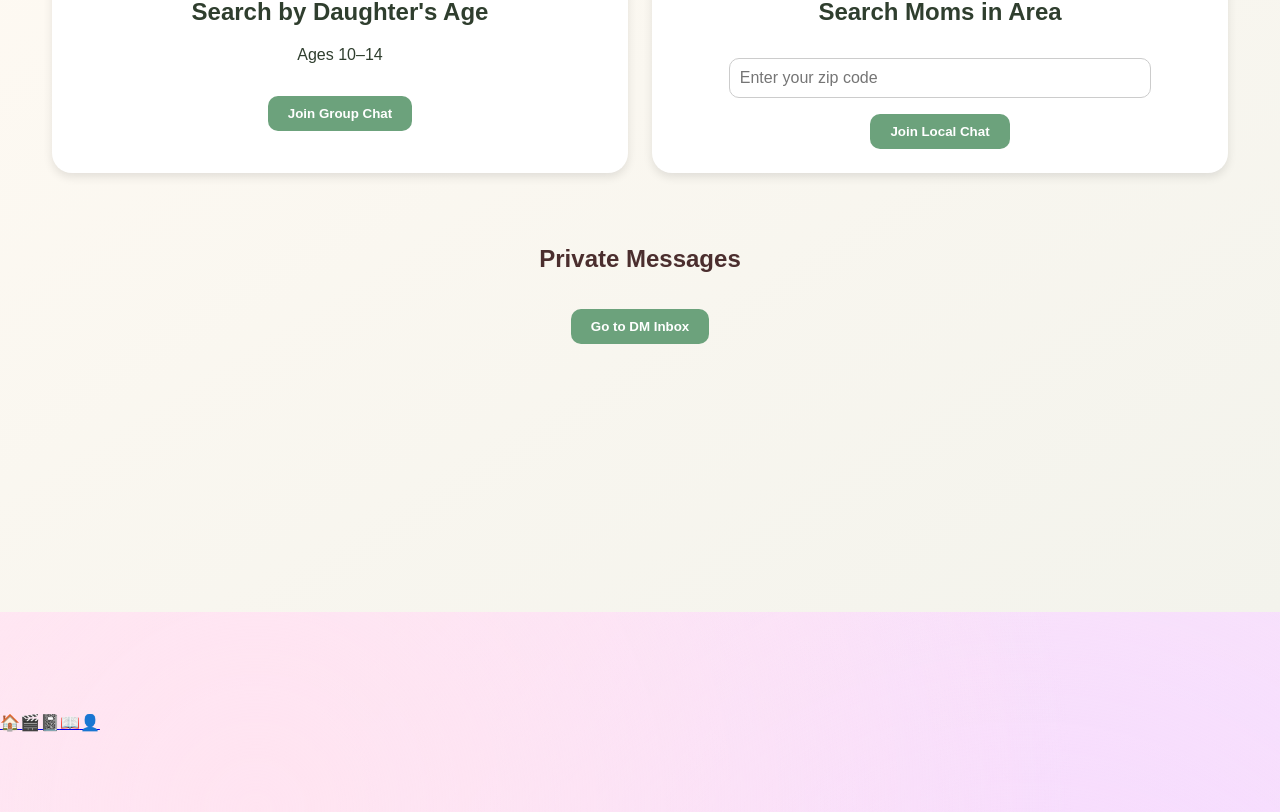
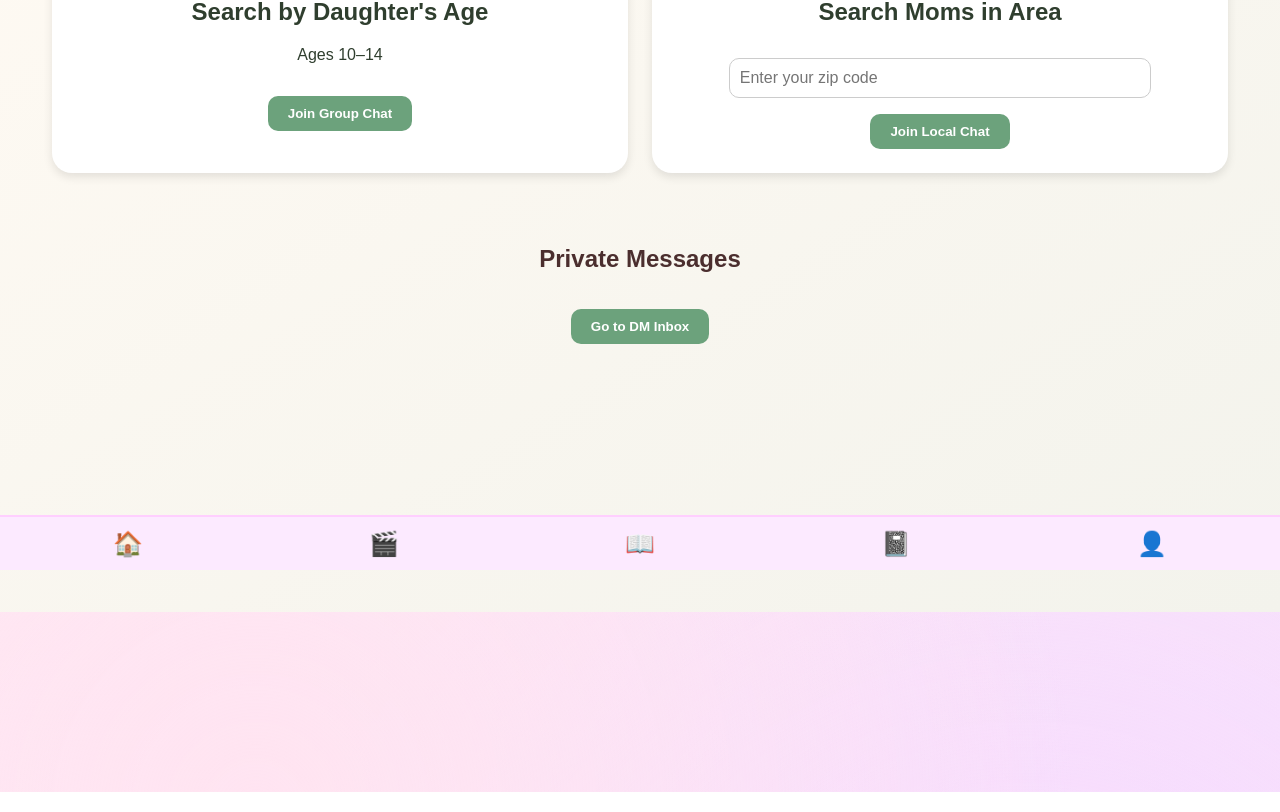
Before and after one commit to ESelf2025/my-vscode-project, a React (Create React App) app: page /guardian-community in a window 1280 px wide. Shown: the part 230-1042 px from the top of the page. Built offline with nearby package versions, Linux system fonts and the light colour scheme; no server answers.

Commit message:
Added sticky bottom nav bar 🎉

```diff
--- a/src/App.js
+++ b/src/App.js
@@ -3,6 +3,7 @@ import { Routes, Route, Link, useLocation, useNavigate } from "react-router-dom"
 import { useEffect, useState } from "react";
 import { auth } from "./pages/Firebase";
 import './App.css';
+import BottomNavBar from './BottomNavBar';
 
 import Journal from "./pages/Journal";
 import Friends from "./pages/Friends";
@@ -125,20 +126,14 @@ function App() {
             <Route path="/register" element={<Register />} />
             <Route path="/guardian-dashboard" element={<GuardianDashboard />} />
             <Route path="/guardian-community" element={<GuardianCommunity />} />
+
           </Routes>
         </div>
       </div>
 
       {/* 📱 IG-style Bottom Nav — FIXED FOR REAL */}
-      <div className="fixed bottom-0 left-0 right-0 w-full z-50 bg-white flex justify-around items-center h-20 border-t">
-        <Link to="/" className="text-3xl">🏠</Link>
-        <Link to="/Watch" className="text-3xl">🎬</Link>
-        <Link to="/journal" className="text-3xl">📓</Link>
-        <Link to="/bible" className="text-3xl">📖</Link>
-        <Link to="/profile" className="text-3xl">👤</Link>
+<BottomNavBar />
       </div>
-
-    </div>
   );
 }
 
--- /dev/null
+++ b/src/BottomNavBar.js
@@ -0,0 +1,35 @@
+import React from 'react';
+import { Link } from 'react-router-dom';
+
+const BottomNavBar = () => {
+  return (
+    <div style={styles.navBar}>
+      <Link to="/" style={styles.icon}>🏠</Link>
+      <Link to="/watch" style={styles.icon}>🎬</Link>
+      <Link to="/bible" style={styles.icon}>📖</Link>
+      <Link to="/journal" style={styles.icon}>📓</Link>
+      <Link to="/profile" style={styles.icon}>👤</Link>
+    </div>
+  );
+};
+
+const styles = {
+  navBar: {
+    position: 'fixed',
+    bottom: 0,
+    left: 0,
+    width: '100%',
+    backgroundColor: '#fceaff',
+    borderTop: '2px solid #ffcfff',
+    display: 'flex',
+    justifyContent: 'space-around',
+    padding: '12px 0',
+    zIndex: 1000,
+  },
+  icon: {
+    fontSize: '24px',
+    textDecoration: 'none',
+  }
+};
+
+export default BottomNavBar;
```
